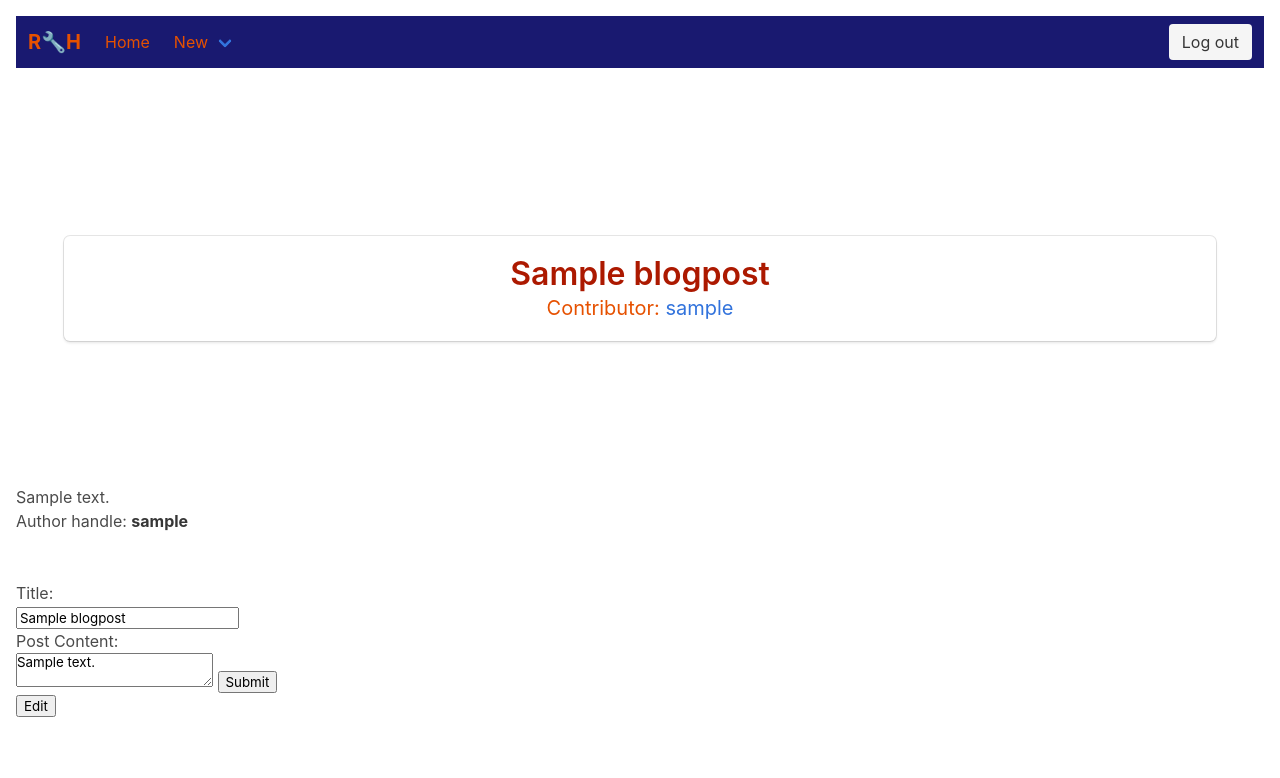
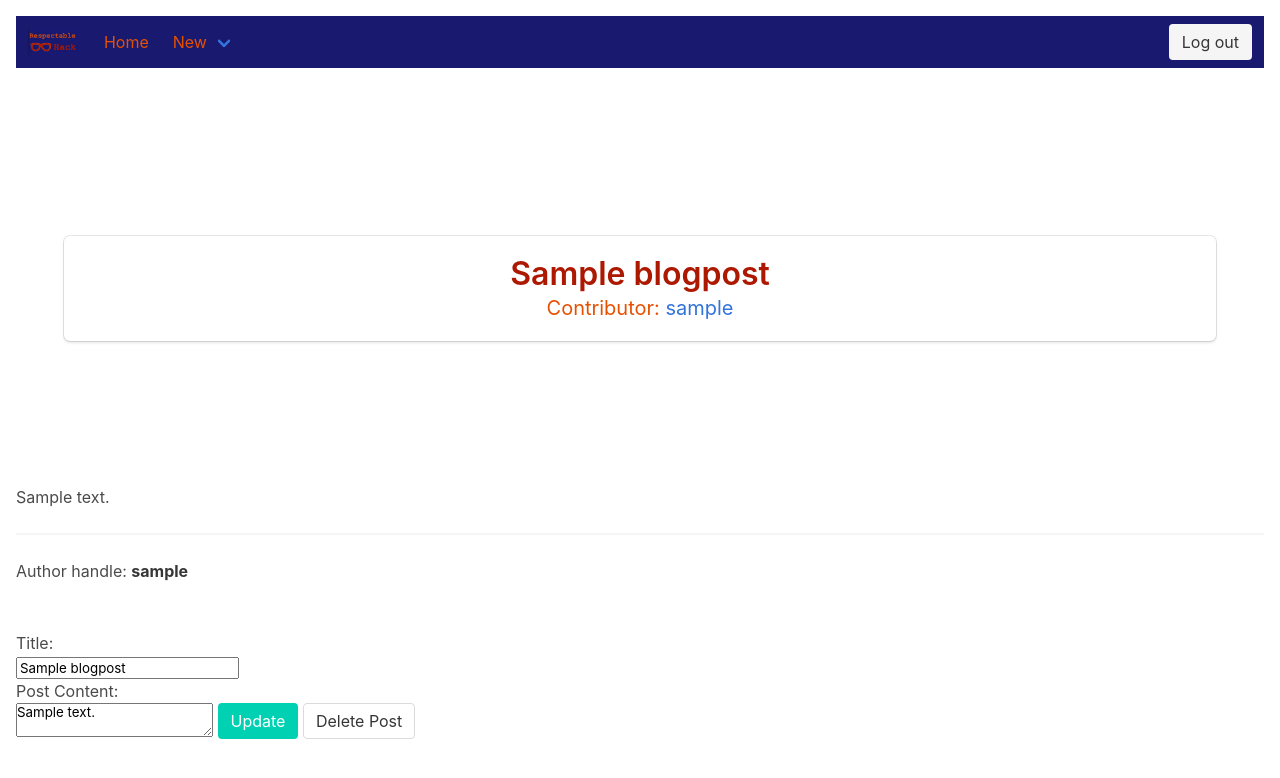
Before and after one commit to daveyvango/website, a Django app: page /blog/1/ in a window 1280 px wide. Shown: the top 778 px of the page. Run offline with Django 3.2, Linux system fonts and the light colour scheme; a user stored in the database is signed in; tables that the repository leaves empty hold one stand-in row (values such as "Sample post"); some libraries are stand-ins or nearby versions.

Commit message:
more formatting and adding a delete option

```diff
--- a/personalpage/blog/static/blog/css/blog.css
+++ b/personalpage/blog/static/blog/css/blog.css
@@ -64,3 +64,10 @@ body{
   font-size: 20px;
   font-weight: bold;
 }
+
+.blog-body > h1 {
+  font-size: 2em;
+}
+.blog-body > h2 {
+  font-size: 1.5em;
+}
--- a/personalpage/blog/static/blog/js/blog.js
+++ b/personalpage/blog/static/blog/js/blog.js
@@ -10,13 +10,17 @@ function fetchBlog(id){
         });
 }
 
-function fetchBlogToEdit(id){
-        fetch('/blog/' + id + '/json')
+function deleteBlog(id){
+        let formData = new FormData();
+        alert (id);
+        formData.append('blog_id', id);
+        formData.append('csrfmiddlewaretoken', document.getElementById('csrfmiddlewaretoken').value);
+        fetch('/blog/delete/', {
+          method: "POST",
+          body: formData
+        })
         .then(function(response) {
+                console.log( "deleted " + id);
                 return (response.json());
         })
-        .then(function(data) {
-                console.log(data);
-                document.getElementById('post_text').value = data.text;
-        });
 }
--- a/personalpage/blog/templates/base.html
+++ b/personalpage/blog/templates/base.html
@@ -16,7 +16,7 @@
         <nav class="navbar" role="navigation" aria-label="main navigation">
             <div class="navbar-brand">
                 <a class="navbar-item" href="{% url 'blog:index' %}">
-                   <div class="logo-text">R🔧H</div>
+                   <img src="{% static "blog/images/RH_logo.jpg" %}" height="50"></img>
                 </a>
                 <a role="button" class="navbar-burger burger" aria-label="menu" aria-expanded="false" data-target="mainNav">
                     <span aria-hidden="true"></span>
--- a/personalpage/blog/templates/blog/detail.html
+++ b/personalpage/blog/templates/blog/detail.html
@@ -21,10 +21,11 @@
 
             <div class="is-8 is-offset-2">
                 <!-- START ARTICLE -->
-                    <div id="blog_body">
+                    <div id="blog_body" class="blog-body">
                         <script type='application/javascript'>fetchBlog({{blog_post.id}})</script>
                     </div>
                 {% if user.is_authenticated %}
+                <hr>
                 <div id="blog_editor">
                     <form action="{% url 'blog:update' %}" method="post">
                         {% csrf_token %}
@@ -35,12 +36,12 @@
                         <input type="text" name="post_title" id="post_title" value="{{blog_post.title}}"><br>
                         Post Content:<br>
                         <textarea id="post_text" name="post_text" width="75%">{{blog_post.text}}</textarea>
-                        <input type="submit" value="Submit">
+                        <button type="submit" class="button is-primary">Update</button>
+                        <button class="button is-secondary" onclick="deleteBlog({{blog_post.id}})">Delete Post</button>
                     </form>
                 </div>
                 {% endif %}
             </div>
         <!-- END ARTICLE FEED -->
-    <button id="edit_blog" onclick="fetchBlogToEdit({{blog_post.id}})">Edit</button>
     <div id="blog_text"></div>
 {% endblock %}
--- a/personalpage/blog/templates/blog/index.html
+++ b/personalpage/blog/templates/blog/index.html
@@ -6,7 +6,7 @@
     <p>
     <h1 class="title has-text-centered">Respectable Hack</h1>
     <div class="subtitle has-text-centered">
-    A website for those responsible folks who appreciate respectable hacks.  Steal these ideas, not internet secrets.
+    A website for those responsible folks who appreciate respectable hacks.  Spread good ideas, not secret data.
     </div>
     </p>
     <a href="./new">Write a New Blog Entry (or don't)</a>
--- a/personalpage/blog/urls.py
+++ b/personalpage/blog/urls.py
@@ -10,6 +10,7 @@ urlpatterns = [
     path('new/', views.new, name='new'),
     path('create/', views.create, name='create'),
     path('update/', views.update, name='update'),
+    path('delete/', views.delete, name='delete'),
     path('create_author/', views.create_author, name='create_author'),
     path('author/<int:author_id>', views.author_detail, name='author_detail'),
     path('author/new', views.new_author, name='new_author'),
--- a/personalpage/blog/views.py
+++ b/personalpage/blog/views.py
@@ -80,6 +80,20 @@ def update(request):
         # user hits the Back button.
         return HttpResponseRedirect(reverse('blog:detail', args=(blog_post.id,)))
 
+def delete(request):
+    try:
+        blog_post            = BlogPost.objects.get(pk=request.POST['blog_id'])
+        return HttpResponse(" yup ")
+        blog_post.delete()
+    except Exception as e:
+        # Redisplay the question voting form.
+        return HttpResponse('%s (%s)' % (e.message, type(e)))
+    else:
+        # Always return an HttpResponseRedirect after successfully dealing
+        # with POST data. This prevents data from being posted twice if a
+        # user hits the Back button.
+        return HttpResponseRedirect(reverse('blog:index'))
+
 def create_author(request):
     try:
         handle     = request.POST['author_handle']
```
Also changed, not shown: personalpage/blog/static/blog/images/RH_logo.jpg (added), personalpage/blog/static/blog/images/RH_logo_white.jpg (added).
